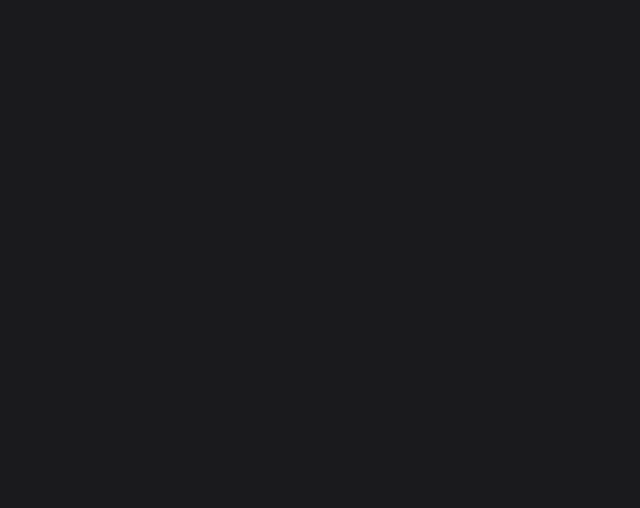
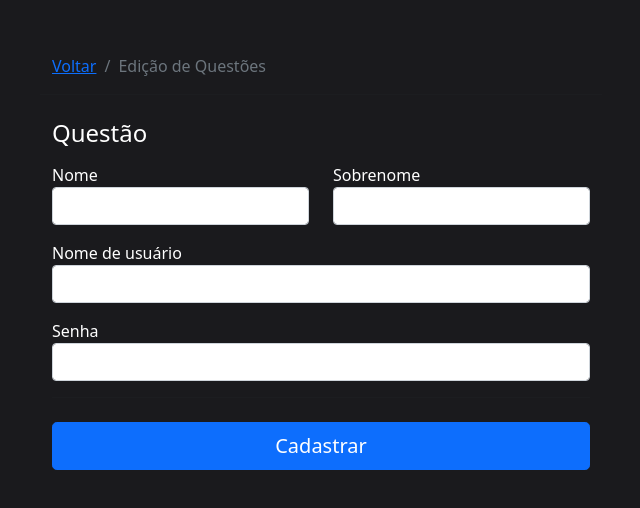
Before and after one commit to JoaoMenegati/pw2-frontend, a React (Create React App) app: page /editarquestoes in a window 1280 px wide. Shown: the part 138-646 px from the top of the page, without its empty margins (319-959 px from the left). Built offline with nearby package versions, Linux system fonts and the light colour scheme.

Commit message:
Adicionado visão da tela de edição de questões

```diff
--- a/src/App.js
+++ b/src/App.js
@@ -7,6 +7,7 @@ import Inicio from './Inicio';
 import InicioAdm from './InicioAdm';
 import Ranking from './Ranking';
 import BancoQuestoes from './pages/bancoquestoes/BancoQuestoes';
+import EditarQuestoes from './pages/editarquestoes/EditarQuestoes';
 
 function App() {
   return (
@@ -19,6 +20,7 @@ function App() {
         <Route path="/inicioadm" exact component={InicioAdm}/>
         <Route path="/ranking" exact component={Ranking}/>
         <Route path="/bancoquestoes" exact component={BancoQuestoes}/>
+        <Route path="/editarquestoes" exact component={EditarQuestoes}/>
       </Switch>
     </Router>
   );
--- a/src/pages/bancoquestoes/BancoQuestoes.js
+++ b/src/pages/bancoquestoes/BancoQuestoes.js
@@ -29,8 +29,8 @@ class BancoQuestoes extends React.Component {
                <td className="cell100 column3">{incorrectAnswers[1]}</td>
                <td className="cell100 column4">{incorrectAnswers[2]}</td>
                <td className="cell100 column5">{incorrectAnswers[3]}</td>
-               <td className="cell100 column6">{dificulty}</td>
-               <td className="cell100 column7"><a href="#">Editar</a></td>
+               <td className="cell100 column6">{(dificulty === 1) ? 'Fácil' : (dificulty === 2) ? 'Médio' : 'Díficil'}</td>
+               <td className="cell100 column7"><Link to="/editarquestoes">Editar</Link></td>
             </tr>
          )
       })
--- /dev/null
+++ b/src/pages/editarquestoes/EditarQuestoes.js
@@ -0,0 +1,117 @@
+import React from "react";
+import { useHistory } from "react-router";
+import { Link } from "react-router-dom";
+import { useForm } from "react-hook-form";
+import { Breadcrumb, BreadcrumbItem } from "reactstrap";
+
+import "../../css/bootstrap.min.css";
+import "../../css/form-validation.css";
+
+import api from "../../Api";
+
+const EditarQuestoes = () => {
+  const history = useHistory();
+  const {
+    register,
+    handleSubmit,
+    formState: { errors },
+  } = useForm();
+
+  const onSubmit = (values) => {
+    api
+      .post("/user/signup", values)
+      .then((response) => {
+        if (response.status === 200) {
+          history.push("/inicioadm");
+        } else {
+          alert("Falha ao cadastrar usuário!");
+        }
+      })
+      .catch(() => {
+        alert("Falha ao cadastrar usuário!");
+      });
+  };
+
+  return (
+    <div className="Cadastro">
+      <div className="container">
+        <Breadcrumb>
+          <BreadcrumbItem>
+            <Link to="/bancoquestoes">Voltar</Link>
+          </BreadcrumbItem>
+          <BreadcrumbItem active>Edição de Questões</BreadcrumbItem>
+        </Breadcrumb>
+      </div>
+
+      <hr className="mb-4" />
+      <div className="container">
+        <div className="col-12 order-md-1">
+          <h4 className="mb-3">Questão</h4>
+
+          <form className="needs-validation" onSubmit={handleSubmit(onSubmit)}>
+            <div className="row">
+              <div className="col-md-6 mb-3">
+                <label>Nome</label>
+                <input
+                  type="text"
+                  className="form-control"
+                  {...register("name", { required: true })}
+                />
+                {errors.name && (
+                  <div className="formFieldInvalid">O Nome e obrigatório.</div>
+                )}
+              </div>
+              <div className="col-md-6 mb-3">
+                <label>Sobrenome</label>
+                <input
+                  type="text"
+                  className="form-control"
+                  {...register("surname", { required: true })}
+                />
+                {errors.surname && (
+                  <div className="formFieldInvalid">
+                    O Sobrenome e obrigatório.
+                  </div>
+                )}
+              </div>
+            </div>
+            <div className="mb-3">
+              <label>Nome de usuário</label>
+              <div className="input-group">
+                <input
+                  type="text"
+                  className="form-control"
+                  {...register("login", { required: true })}
+                />
+              </div>
+              {errors.login && (
+                <div className="formFieldInvalid">O usuário e obrigatório.</div>
+              )}
+            </div>
+            <div className="mb-3">
+              <label>Senha</label>
+              <div className="input-group">
+                <input
+                  type="password"
+                  className="form-control"
+                  {...register("password", { required: true })}
+                />
+              </div>
+
+              {errors.password && (
+                <div className="formFieldInvalid">A senha é obrigatória.</div>
+              )}
+            </div>
+
+            <hr className="mb-4" />
+            <button className="btn btn-primary btn-lg btn-block" type="submit">
+              Cadastrar
+            </button>
+          </form>
+        </div>
+      </div>
+    </div>
+  );
+};
+
+export default EditarQuestoes;
```
